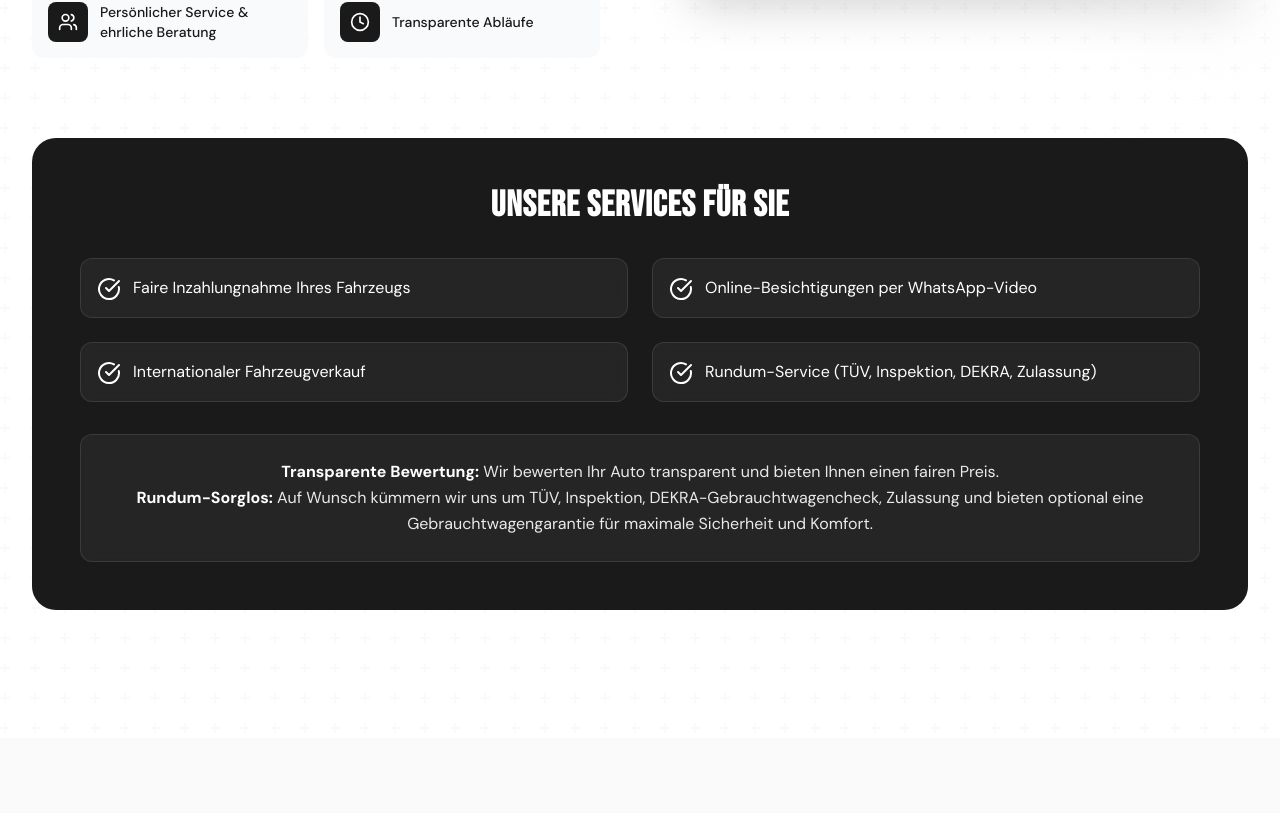
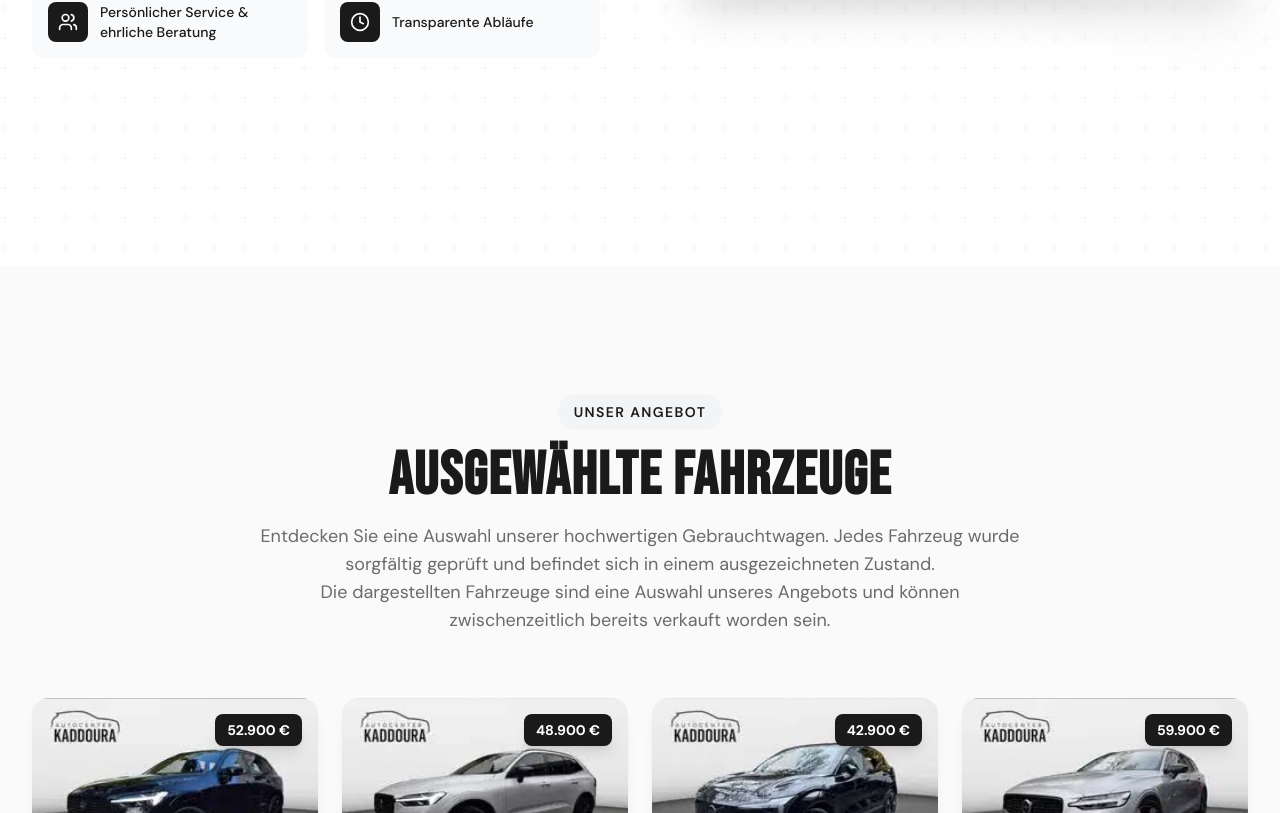
Before and after one commit to DevBerkcan/kaddouraautocenter, a Next.js app: page / in a window 1280 px wide. Shown: the part 1607-2420 px from the top of the page. Built offline with nearby package versions, Linux system fonts and the light colour scheme; no server answers.

Commit message:
new changes

```diff
--- a/src/app/impressum/page.tsx
+++ b/src/app/impressum/page.tsx
@@ -48,6 +48,7 @@ export default function ImpressumPage() {
               <p className="text-[#6b6b6b]">
                 Mobil: {siteConfig.phone}<br />
                 Tel.: {siteConfig.mobile}<br />
+                Mail Sales: {siteConfig.emailSales}<br />
                 Mail Verwaltung: {siteConfig.email}
               </p>
             </section>
--- a/src/components/sections/AboutSection.tsx
+++ b/src/components/sections/AboutSection.tsx
@@ -135,56 +135,6 @@ export default function AboutSection() {
             <div className="absolute -bottom-4 -right-4 w-32 h-32 bg-gray-100 rounded-full blur-3xl" />
           </motion.div>
         </div>
-
-        {/* Services Section */}
-        <motion.div
-          initial={{ opacity: 0, y: 50 }}
-          whileInView={{ opacity: 1, y: 0 }}
-          viewport={{ once: true }}
-          transition={{ duration: 0.8 }}
-          className="bg-[#1a1a1a] rounded-3xl p-8 md:p-12"
-        >
-          <h3
-            className="text-3xl md:text-4xl font-bold text-white mb-8 text-center tracking-wide"
-            style={{ fontFamily: "var(--font-heading)" }}
-          >
-            UNSERE SERVICES FÜR SIE
-          </h3>
-
-          <div className="grid md:grid-cols-2 gap-6">
-            {services.map((service, index) => (
-              <motion.div
-                key={service}
-                initial={{ opacity: 0, x: -20 }}
-                whileInView={{ opacity: 1, x: 0 }}
-                viewport={{ once: true }}
-                transition={{ duration: 0.4, delay: index * 0.1 }}
-                className="flex items-start gap-3 p-4 bg-white/5 backdrop-blur-sm rounded-xl
-                         border border-white/10 hover:bg-white/10 transition-colors"
-              >
-                <CheckCircle className="w-6 h-6 text-white flex-shrink-0 mt-0.5" />
-                <p className="text-white text-sm md:text-base leading-relaxed">{service}</p>
-              </motion.div>
-            ))}
-          </div>
-
-          <motion.div
-            initial={{ opacity: 0, y: 20 }}
-            whileInView={{ opacity: 1, y: 0 }}
-            viewport={{ once: true }}
-            transition={{ duration: 0.6, delay: 0.4 }}
-            className="mt-8 p-6 bg-white/5 backdrop-blur-sm rounded-xl border border-white/10"
-          >
-            <p className="text-white/90 text-center leading-relaxed">
-              <strong className="text-white">Transparente Bewertung:</strong> Wir bewerten Ihr Auto transparent
-              und bieten Ihnen einen fairen Preis.
-              <br />
-              <strong className="text-white">Rundum-Sorglos:</strong> Auf Wunsch kümmern wir uns um TÜV,
-              Inspektion, DEKRA-Gebrauchtwagencheck, Zulassung und bieten optional eine Gebrauchtwagengarantie
-              für maximale Sicherheit und Komfort.
-            </p>
-          </motion.div>
-        </motion.div>
       </div>
     </section>
   );
--- a/src/data/siteData.ts
+++ b/src/data/siteData.ts
@@ -9,6 +9,7 @@ export const siteConfig = {
 
   mobile: "+49 (0)202 2443611",
   email: "info@autocenter-kaddoura.de",
+  emailSales: "rami@autocenter-kaddoura.de",
   address: {
     street: "Friedrich-Ebert-Straße 150",
     city: "42117 Wuppertal",
@@ -173,8 +174,8 @@ export const services = [
     icon: "clipboard"
   },
   {
-    title: "Finanzierung",
-    description: "Flexible Finanzierungslösungen passend zu Ihrem Budget. Wir beraten Sie gerne und finden gemeinsam die beste Lösung für Sie.",
+    title: "Netto-Auslandsverkauf",
+    description: "Wir bieten Ihnen den Verkauf Ihres Fahrzeugs im Netto-Auslandsverkauf an. Profitieren Sie von unseren Erfahrungen und unserem Service für einen reibungslosen Ablauf.",
     icon: "banknote"
   }
 ];
```
